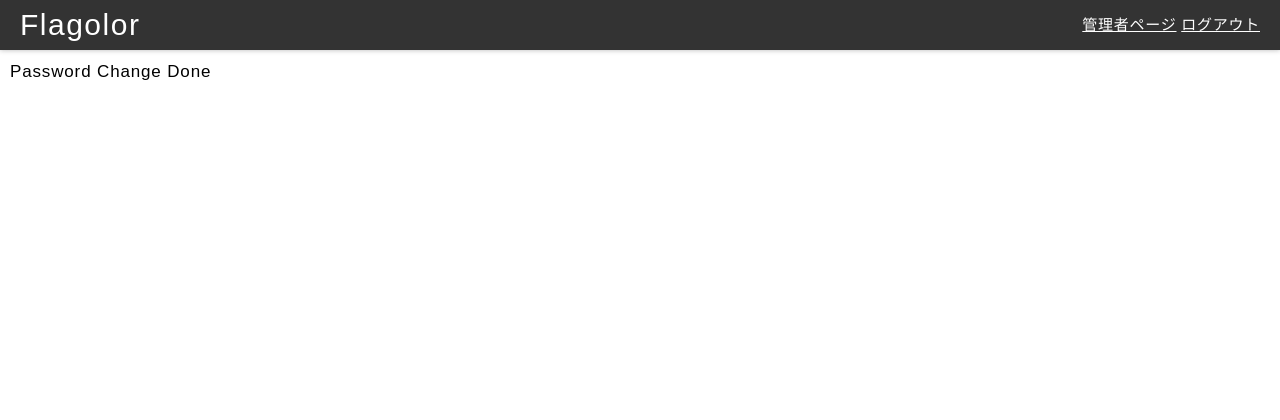
After one commit to raylicola/flagolor-django, a Django app: page /accounts/password_change_done/ in a window 1280 px wide. The commit adds this page. Shown: the top 420 px of the page. Run offline with Django 3.2, Linux system fonts and the light colour scheme; the visitor is signed in with stand-in values (Sample User, id 1); some libraries are stand-ins or nearby versions.

Commit message:
パスワード変更を実装

```diff
--- a/flagolor/urls.py
+++ b/flagolor/urls.py
@@ -15,9 +15,13 @@ Including another URLconf
 """
 from django.contrib import admin
 from django.urls import path, include
+from django.contrib.auth import views as auth_views
 
 urlpatterns = [
     path('admin/', admin.site.urls),
     path('accounts/', include('django.contrib.auth.urls')),
+    path('accounts/', include('django.contrib.auth.urls')),
+    path('accounts/password_change_form/', auth_views.PasswordChangeView.as_view(template_name='registration/password_change.html'), name='password_change_form'),
+    path('accounts/password_change_done/', auth_views.PasswordChangeDoneView.as_view(template_name='registration/password_change_finish.html'), name='password_change_done'),
     path('post_outfit/', include('post_outfit.urls')),
 ]
--- a/post_outfit/templates/post_outfit/mypage.html
+++ b/post_outfit/templates/post_outfit/mypage.html
@@ -6,6 +6,7 @@
     プロフィール変更, パスワード変更への遷移ボタン
 -->
 マイページ
+<p><a href="{% url 'password_change_form'%}">Change Password</a></p>
 <div class="profile">
 
 </div>
--- /dev/null
+++ b/post_outfit/templates/registration/password_change_finish.html
@@ -0,0 +1,5 @@
+{% extends "post_outfit/base.html" %}
+{% block content %}
+<p>Password Change Done</p>
+
+{% endblock %}
```
Also changed, not shown: post_outfit/templates/registration/password_change.html (added, +9 -0 lines).
